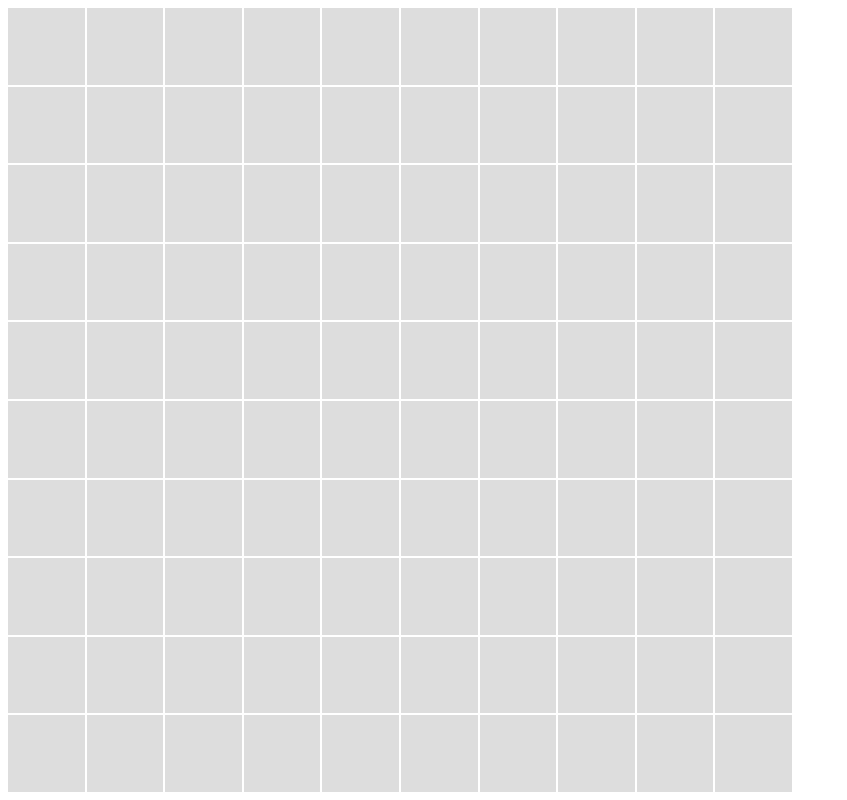
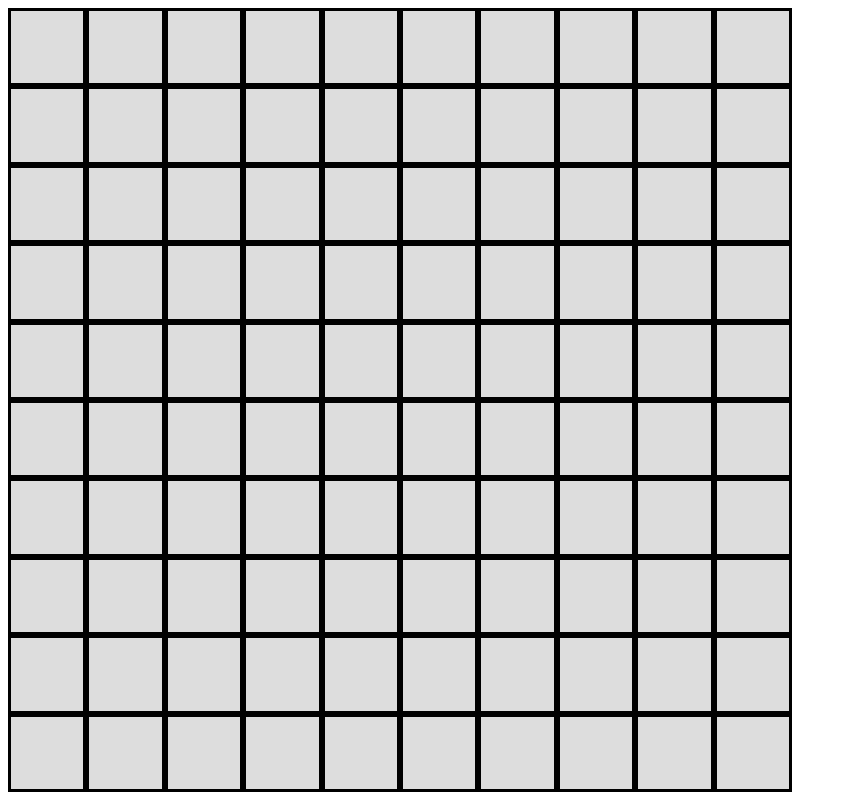
Before and after one commit to canac/maze-creator, a React (Vite) app: page / in a window 1280 px wide. Shown: the whole page, without its empty margins (0-847 px from the left). Built offline with nearby package versions, Linux system fonts and the light colour scheme.

Commit message:
Support toggling walls

```diff
--- a/src/App.tsx
+++ b/src/App.tsx
@@ -1,11 +1,28 @@
-import { range } from 'lodash';
-import { useState, CSSProperties } from 'react';
-import Maze from './Maze';
+import { minBy, range } from 'lodash';
+import { useState, CSSProperties, MouseEvent } from 'react';
+import { Maze, Side } from './Maze';
 
 type CSSPropertiesWithVars = CSSProperties & { '--maze-columns': number };
 
 export function App() {
   const [maze, setMaze] = useState(new Maze({ width: 10, height: 10 }));
+
+  // Return the side closest to mouse
+  function getClosestSide(event: MouseEvent): Side {
+    const boundingRect = event.currentTarget.getBoundingClientRect();
+    const sideDistances: Array<{ side: Side; distance: number }> = [
+      { side: Side.Left, distance: event.clientX - boundingRect.left },
+      { side: Side.Top, distance: event.clientY - boundingRect.top },
+      { side: Side.Right, distance: boundingRect.right - event.clientX },
+      { side: Side.Bottom, distance: boundingRect.bottom - event.clientY },
+    ];
+    return minBy(sideDistances, 'distance').side;
+  }
+
+  function toggleWall(x: number, y: number, event: MouseEvent) {
+    const closestSide = getClosestSide(event);
+    setMaze(maze.set(x, y, closestSide, !maze.get(x, y, closestSide)));
+  }
 
   const dimensions = maze.getDimensions();
   return (
@@ -15,7 +32,17 @@ export function App() {
     >
       {range(dimensions.height).map((y) =>
         range(dimensions.width).map((x) => (
-          <div key={`${x},${y}`} className="cell top-wall" />
+          <div
+            key={`${x},${y}`}
+            className={[
+              'cell',
+              maze.get(x, y, Side.Left) ? 'wall-left' : null,
+              maze.get(x, y, Side.Top) ? 'wall-top' : null,
+              maze.get(x, y, Side.Right) ? 'wall-right' : null,
+              maze.get(x, y, Side.Bottom) ? 'wall-bottom' : null,
+            ].join(' ')}
+            onClick={(event) => toggleWall(x, y, event)}
+          />
         )),
       )}
     </div>
--- a/src/Maze.ts
+++ b/src/Maze.ts
@@ -1,10 +1,10 @@
 import { range } from 'lodash';
 
 export enum Side {
+  Left,
   Top,
-  Left,
+  Right,
   Bottom,
-  Right,
 }
 
 export type Dimensions = {
@@ -18,7 +18,7 @@ type WallCoordinate = {
   side: Side;
 };
 
-export default class Maze {
+export class Maze {
   // Walls are stored in a boolean array where true represents a wall, false represents the absence of a wall. All
   // vertical walls (that run up along the y axis) are stored first, followed by all horizontal walls (that run side to
   // side along the x axis. Walls are stored in order going in the increasing x-axis direction, followed by going in the
@@ -43,7 +43,7 @@ export default class Maze {
       0,
       verticalDimensions.width * verticalDimensions.height +
         horizontalDimensions.width * horizontalDimensions.height,
-    ).map(() => false);
+    ).map(() => true);
   }
 
   // Return the dimensions of the maze
@@ -70,23 +70,23 @@ export default class Maze {
 
   // Convert a wall coordinate to its index in the walls array
   #coordinateToIndex({ x, y, side }: WallCoordinate): number {
-    if (side === Side.Bottom) {
+    if (side === Side.Right) {
+      // Normalize right walls to the corresponding left wall
+      return this.#coordinateToIndex({ x: x + 1, y, side: Side.Left });
+    } else if (side === Side.Bottom) {
       // Normalize bottom walls to the corresponding top wall
       return this.#coordinateToIndex({ x, y: y + 1, side: Side.Top });
-    } else if (side === Side.Right) {
-      // Normalize right walls to the corresponding top left wall
-      return this.#coordinateToIndex({ x: x + 1, y, side: Side.Left });
+    } else if (side === Side.Left) {
+      const dimensions = this.getVerticalDimensions();
+      if (x >= dimensions.width || y >= dimensions.height) {
+        throw new Error(`Coordinate (${x}, ${y}) out of bounds`);
+      }
+
+      return x + y * dimensions.width;
     } else if (side === Side.Top) {
       const dimensions = this.getHorizontalDimensions();
       if (x >= dimensions.width || y >= dimensions.height) {
-        throw new Error('Coordinate out of bounds');
-      }
-
-      return x + y * dimensions.width;
-    } else if (side === Side.Left) {
-      const dimensions = this.getHorizontalDimensions();
-      if (x >= dimensions.width || y >= dimensions.height) {
-        throw new Error('Coordinate out of bounds');
+        throw new Error(`Coordinate (${x}, ${y}) out of bounds`);
       }
 
       const verticalDimensions = this.getVerticalDimensions();
--- a/src/styles.css
+++ b/src/styles.css
@@ -7,9 +7,9 @@ body {
   --dimensions: calc(
     min(100vw - var(--global-margin) * 2, 100vh - var(--global-margin) * 2)
   );
+  --wall-width: 3px;
   display: grid;
   grid-auto-rows: 1fr;
-  grid-gap: 2px;
   grid-template-columns: repeat(var(--maze-columns), 1fr);
   width: var(--dimensions);
   height: var(--dimensions);
@@ -19,12 +19,19 @@ body {
   background-color: #dddddd;
   aspect-ratio: 1 / 1;
   min-width: 3em;
+  padding: var(--wall-width);
+  border: var(--wall-width) solid white;
 }
 
-.cell .top-wall {
-  border-top: 3px solid black;
+.cell.wall-left {
+  border-left: var(--wall-width) solid black;
 }
-
-.cell .left-wall {
-  border-left: 3px solid black;
+.cell.wall-top {
+  border-top: var(--wall-width) solid black;
 }
+.cell.wall-right {
+  border-right: var(--wall-width) solid black;
+}
+.cell.wall-bottom {
+  border-bottom: var(--wall-width) solid black;
+}
```
